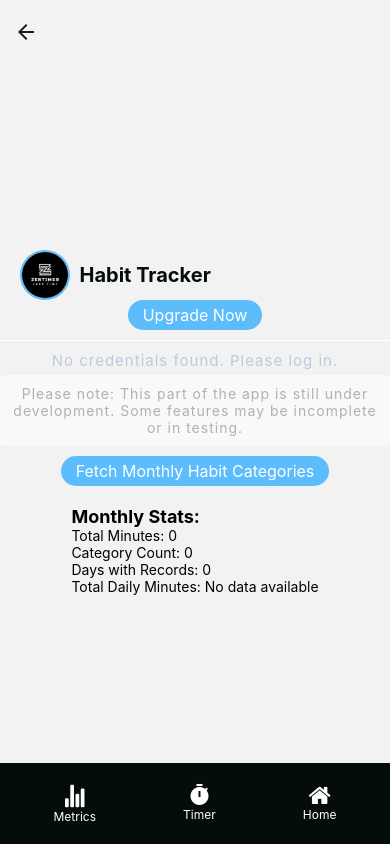
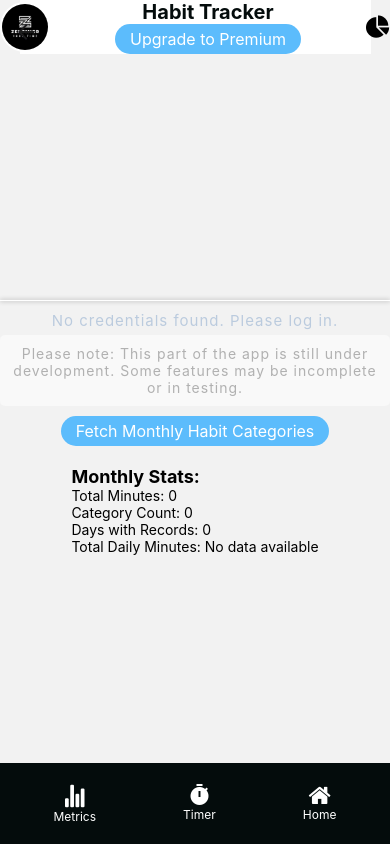
Before and after one commit to Lenindelrionicaragua/HabitTrackerAppFront, a React Native app: screen /MetricsScreen in a window 390 px wide. Built offline with nearby package versions, Linux system fonts and the light colour scheme; what expo-web-browser would draw is missing.

Commit message:
Pin the avatar, refresh button, title page, and statistics icon to the top of the metrics screen.

```diff
--- a/component/UpgradeButton/UpgradeButton.js
+++ b/component/UpgradeButton/UpgradeButton.js
@@ -1,17 +1,21 @@
 import React, { useState } from "react";
-import { StyledButton, ButtonText } from "../UpgradeButton/UpgradeButtonStyles";
+import {
+  StyledButton,
+  ButtonText
+} from "../../screens/MetricsScreen/MetricsScreenStyles";
 
-const UpgradeButton = () => {
+const UpgradeButton = ({ onPress }) => {
   const [isClicked, setIsClicked] = useState(false);
 
   const handlePress = () => {
     setIsClicked(true);
     setTimeout(() => setIsClicked(false), 300);
+    onPress();
   };
 
   return (
     <StyledButton onPress={handlePress}>
-      <ButtonText isClicked={isClicked}>Upgrade Now</ButtonText>
+      <ButtonText isClicked={isClicked}>Upgrade to Premium</ButtonText>
     </StyledButton>
   );
 };
--- a/component/UpgradeButton/UpgradeButtonStyles.js
+++ /dev/null
@@ -1,25 +0,0 @@
-import styled from "styled-components/native";
-import { Text, Pressable } from "react-native";
-import { Colors } from "../../styles/AppStyles";
-
-const { skyBlue, white } = Colors;
-
-export const StyledButton = styled(Pressable)`
-  padding: 5px 15px;
-  background-color: ${skyBlue};
-  justify-content: center;
-  align-items: center;
-  border-radius: 50px;
-  overflow: hidden;
-`;
-
-export const ButtonText = styled(Text)`
-  color: ${white};
-  font-size: 16px;
-  transition: color 0.3s ease-in-out;
-  ${({ isClicked }) =>
-    isClicked &&
-    `
-    color: yellow;
-  `}
-`;
--- a/screens/MetricsScreen/MetricsScreen.js
+++ b/screens/MetricsScreen/MetricsScreen.js
@@ -6,6 +6,7 @@ import {
   InnerContainer,
   PageTitle,
   SubTitle,
+  StyledTitleContainer,
   StyledHeader,
   InfoMessageContainer,
   InfoMessage,
@@ -15,6 +16,7 @@ import {
   AvatarContainer,
   Avatar
 } from "./MetricsScreenStyles";
+import FontAwesome from "@expo/vector-icons/FontAwesome";
 import UpgradeButton from "../../component/UpgradeButton/UpgradeButton";
 import useMonthlyStats from "../../hooks/api/useMonthlyStats";
 import { logInfo } from "../../util/logging";
@@ -60,13 +62,15 @@ const MetricsScreen = () => {
               testID="avatar-metrics-image"
             />
           </AvatarContainer>
-          <PageTitle welcome={true} testID="metrics-title">
-            Habit Tracker
-          </PageTitle>
+          <StyledTitleContainer>
+            <PageTitle welcome={true} testID="metrics-title">
+              Habit Tracker
+            </PageTitle>
+            <UpgradeButton onPress={upGradeToPremium} />
+          </StyledTitleContainer>
+          <FontAwesome name="pie-chart" size={24} color="black" />
         </StyledHeader>
-        <UpgradeButton onPress={upGradeToPremium}>
-          <ButtonText>Upgrade to Premium</ButtonText>
-        </UpgradeButton>
+
         <Line testID="line" />
         {storedCredentials ? (
           <>
--- a/screens/MetricsScreen/MetricsScreenStyles.js
+++ b/screens/MetricsScreen/MetricsScreenStyles.js
@@ -11,7 +11,8 @@ const {
   lightPink,
   skyBlue,
   darkGrey,
-  black
+  black,
+  yellow
 } = Colors;
 
 const containerHeight = Platform.OS === "web" ? "85%" : "90%";
@@ -34,6 +35,27 @@ export const InnerContainer = styled(View)`
   justify-content: center;
 `;
 
+export const StyledHeader = styled(View)`
+  width: 90%;
+  flex-direction: row;
+  justify-content: center;
+  align-items: center;
+  position: absolute;
+  top: 0;
+  background-color: ${white};
+`;
+
+export const Line = styled(View)`
+  height: 1px;
+  width: 100%;
+  background-color: ${white};
+  margin-vertical: 10px;
+  shadow-color: ${black};
+  shadow-opacity: 0.5;
+  shadow-radius: 4px;
+  elevation: 4;
+`;
+
 export const AvatarContainer = styled(View)`
   width: ${({ size }) => size || 50}px;
   height: ${({ size }) => size || 50}px;
@@ -41,7 +63,7 @@ export const AvatarContainer = styled(View)`
   border-width: ${({ size }) => (size || 50) * 0.04}px;
   overflow: hidden;
   border-width: 2px;
-  border-color: ${seaGreen};
+  border-color: ${white};
   background-color: transparent;
   align-items: center;
   justify-content: center;
@@ -55,18 +77,17 @@ export const Avatar = styled(Image)`
   background-color: transparent;
 `;
 
+export const StyledTitleContainer = styled(View)`
+  width: 90%;
+  justify-content: center;
+  align-items: center;
+`;
+
 export const PageTitle = styled(Text)`
   font-size: 20px;
   text-align: center;
   font-weight: bold;
   color: ${black};
-  padding: 10px;
-
-  ${props =>
-    props.welcome &&
-    `
-    font-size: 20px;
-  `}
 `;
 
 export const SubTitle = styled(Text)`
@@ -98,13 +119,6 @@ export const InfoMessage = styled(Text)`
   color: rgba(128, 128, 128, 0.6);
 `;
 
-export const StyledHeader = styled(View)`
-  width: 90%;
-  flex-direction: row;
-  justify-content: flex-start;
-  align-items: center;
-`;
-
 export const StyledButton = styled(Pressable)`
   padding: 5px 15px;
   background-color: ${skyBlue};
@@ -121,13 +135,6 @@ export const ButtonText = styled(Text)`
   ${({ isClicked }) =>
     isClicked &&
     `
-    color: yellow;
+    color: ${black};
   `}
 `;
-
-export const Line = styled(View)`
-  height: 1px;
-  width: 100%;
-  background-color: ${white};
-  margin-vertical: 10px;
-`;
--- a/styles/AppStyles.js
+++ b/styles/AppStyles.js
@@ -8,5 +8,7 @@ export const Colors = {
   skyBlue: "#5cbcfc",
   lightGreen: "#6c747c",
   green: "#0FF4C6",
-  red: "#FF0000"
+  red: "#FF0000",
+  orange: "#FFA500",
+  yellow: "#FFD700"
 };
```
